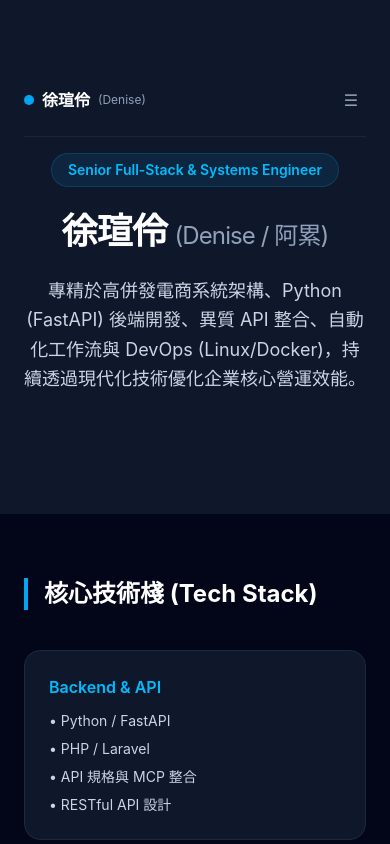
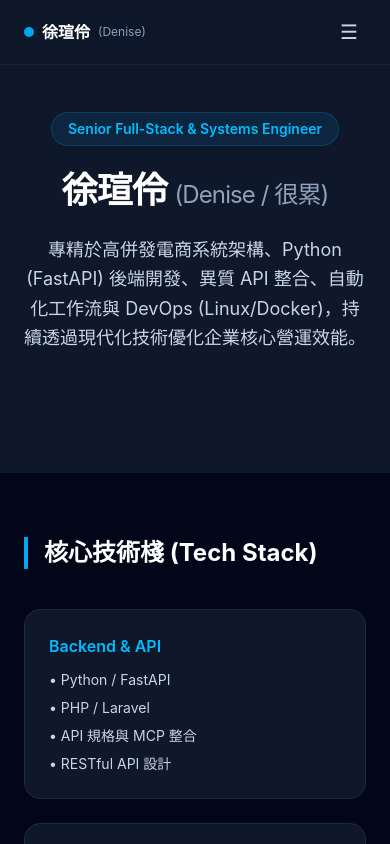
Before and after one commit to denise92/resume, a Vue app: page / in a window 390 px wide. Shown: the top 844 px of the page. Built offline with nearby package versions, Linux system fonts and the light colour scheme.

Commit message:
fixed header nav

```diff
--- a/src/components/Contact.vue
+++ b/src/components/Contact.vue
@@ -3,7 +3,7 @@
 import { ref } from 'vue'
 
 const copiedEmail = ref(false)
-const email = 'denise92.tw@gmail.com'
+const email = 'rei7092@gmail.com'
 
 const copyEmail = () => {
   navigator.clipboard.writeText(email)
--- a/src/components/Hero.vue
+++ b/src/components/Hero.vue
@@ -5,9 +5,9 @@ const isMenuOpen = ref(false)
 </script>
 
 <template>
-  <section class="bg-slate-900 text-white py-20 px-6 relative">
-    <!-- 內嵌於 Hero 頂部的導覽列 -->
-    <div class="max-w-5xl mx-auto flex items-center justify-between pb-4 mb-4 border-b border-slate-800/80">
+  <!-- 固定黏在頂端的導覽列 (桌機與手機共用) -->
+  <header class="fixed top-0 left-0 right-0 z-50 bg-slate-900/90 backdrop-blur-md border-b border-slate-800/80 transition-all duration-300">
+    <div class="max-w-5xl mx-auto px-6 h-16 flex items-center justify-between">
       <a href="#" class="font-bold text-white flex items-center gap-2 hover:text-sky-400 transition">
         <span class="w-2.5 h-2.5 rounded-full bg-sky-500"></span>
         徐瑄伶 <span class="text-xs text-slate-400 font-normal">(Denise)</span>
@@ -23,33 +23,35 @@ const isMenuOpen = ref(false)
         <a href="#contact" class="hover:text-sky-400 transition">聯絡方式</a>
       </nav>
 
-      <!-- 手機版漢堡選單 -->
-      <button @click="isMenuOpen = !isMenuOpen" class="md:hidden text-slate-400 hover:text-white p-2">
-        ☰
+      <!-- 手機版漢堡選單按鈕 -->
+      <button @click="isMenuOpen = !isMenuOpen" class="md:hidden text-slate-300 hover:text-white p-2 focus:outline-none">
+        <span class="text-xl">☰</span>
       </button>
     </div>
-    <!-- 手機版展開選單 -->
-    <div v-if="isMenuOpen" class="max-w-5xl mx-auto md:hidden bg-slate-800/90 rounded-xl p-4 mb-8 space-y-3 text-sm border border-slate-700">
-      <a href="#tech" @click="isMenuOpen = false" class="block text-slate-300 hover:text-sky-400">技術棧</a>
-      <a href="#side-projects" @click="isMenuOpen = false" class="block text-slate-300 hover:text-sky-400">個人專案</a>
-      <a href="#projects" @click="isMenuOpen = false" class="block text-slate-300 hover:text-sky-400">系統專案</a>
-      <a href="#experience" @click="isMenuOpen = false" class="block text-slate-300 hover:text-sky-400">職涯經歷</a>
-      <a href="#history" @click="isMenuOpen = false" class="block text-slate-300 hover:text-sky-400">早期專案</a>
-      <a href="#contact" @click="isMenuOpen = false" class="block text-slate-300 hover:text-sky-400">聯絡方式</a>
+
+    <!-- 手機版展開選單 (帶有半透明背景與毛玻璃) -->
+    <div v-if="isMenuOpen" class="md:hidden bg-slate-900/95 backdrop-blur-lg border-b border-slate-800 px-6 py-4 space-y-3 text-sm shadow-xl">
+      <a href="#tech" @click="isMenuOpen = false" class="block text-slate-300 hover:text-sky-400 py-1">技術棧</a>
+      <a href="#side-projects" @click="isMenuOpen = false" class="block text-slate-300 hover:text-sky-400 py-1">個人專案</a>
+      <a href="#projects" @click="isMenuOpen = false" class="block text-slate-300 hover:text-sky-400 py-1">系統專案</a>
+      <a href="#experience" @click="isMenuOpen = false" class="block text-slate-300 hover:text-sky-400 py-1">職涯經歷</a>
+      <a href="#history" @click="isMenuOpen = false" class="block text-slate-300 hover:text-sky-400 py-1">早期專案</a>
+      <a href="#contact" @click="isMenuOpen = false" class="block text-slate-300 hover:text-sky-400 py-1">聯絡方式</a>
     </div>
-    <!-- Hero 主文內容 -->
+  </header>
+
+  <!-- Hero 主文內容區塊 (加上 pt-28 確保不會被 fixed 導覽列遮擋) -->
+  <section class="bg-slate-900 text-white pt-28 pb-20 px-6 relative">
     <div class="max-w-4xl mx-auto text-center">
       <div class="inline-block bg-sky-500/10 text-sky-400 text-sm font-semibold px-4 py-1.5 rounded-full mb-6 border border-sky-500/20">
         Senior Full-Stack & Systems Engineer
       </div>
       <h1 class="text-4xl md:text-6xl font-bold tracking-tight mb-6">
-        徐瑄伶 <span class="text-slate-400 font-normal text-2xl md:text-3xl">(Denise / 阿累)</span>
+        徐瑄伶 <span class="text-slate-400 font-normal text-2xl md:text-3xl">(Denise / 很累)</span>
       </h1>
       <p class="text-lg md:text-xl text-slate-300 leading-relaxed max-w-2xl mx-auto mb-10">
         專精於高併發電商系統架構、Python (FastAPI) 後端開發、異質 API 整合、自動化工作流與 DevOps (Linux/Docker)，持續透過現代化技術優化企業核心營運效能。
       </p>
-
     </div>
-
   </section>
 </template>
```
